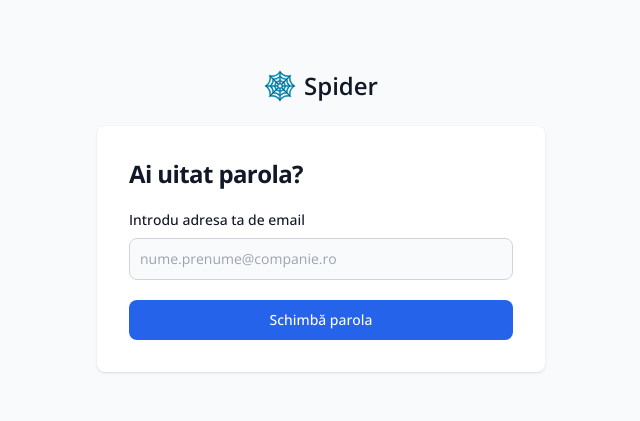
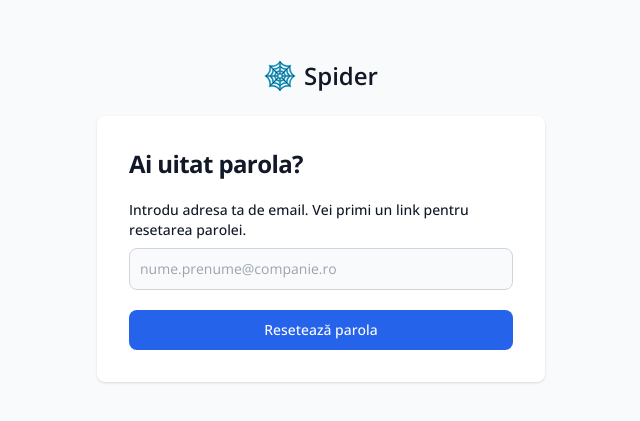
Before and after one commit to davidbotezatu/spider, a React (Vite) app in the folder client/: page /resetpass in a window 1280 px wide. Shown: the part 179-600 px from the top of the page, without its empty margins (319-959 px from the left). Built offline with nearby package versions, Linux system fonts and the light colour scheme.

Commit message:
validari resetare parola

```diff
--- a/client/src/components/access/ResetPassword.jsx
+++ b/client/src/components/access/ResetPassword.jsx
@@ -1,6 +1,25 @@
 import logo from "../../assets/spider.svg";
+import validation from "../../validations/ResetPasswordValidation";
+import { useForm } from "react-hook-form";
+import { yupResolver } from "@hookform/resolvers/yup";
 
 const ResetPassword = () => {
+  {
+    /** Use form + yup resolvers */
+  }
+  const {
+    register,
+    handleSubmit,
+    formState: { errors },
+  } = useForm({ resolver: yupResolver(validation) });
+
+  const submitForm = (data) => {
+    console.log(data);
+  };
+
+  {
+    /** Page */
+  }
   return (
     <section className="bg-gray-50 dark:bg-gray-900">
       <div className="mx-auto flex flex-col items-center justify-center px-6 py-8 md:h-screen lg:py-0">
@@ -15,13 +34,21 @@ const ResetPassword = () => {
           <h2 className="mb-1 text-xl font-bold leading-tight tracking-tight text-gray-900 dark:text-white md:text-2xl">
             Ai uitat parola?
           </h2>
-          <form className="mt-4 space-y-4 md:space-y-5 lg:mt-5" action="#">
+
+          {/** Formular resetare parola */}
+          <form
+            className="mt-4 space-y-4 md:space-y-5 lg:mt-5"
+            action="#"
+            onSubmit={handleSubmit(submitForm)}
+          >
+            {/** Adresa de email + validari */}
             <div>
               <label
                 htmlFor="email"
                 className="mb-2 block text-sm font-medium text-gray-900 dark:text-white"
               >
-                Introdu adresa ta de email
+                Introdu adresa ta de email. Vei primi un link pentru resetarea
+                parolei.
               </label>
               <input
                 type="email"
@@ -29,15 +56,21 @@ const ResetPassword = () => {
                 id="email"
                 className="block w-full rounded-lg border border-gray-300 bg-gray-50 p-2.5 text-gray-900 focus:border-blue-600 focus:ring-blue-600 dark:border-gray-600 dark:bg-gray-700 dark:text-white dark:placeholder-gray-400 dark:focus:border-blue-500 dark:focus:ring-blue-500 sm:text-sm"
                 placeholder="nume.prenume@companie.ro"
-                required=""
+                {...register("email")}
               />
+              {errors.email && (
+                <p className="mb-2 block text-sm font-medium text-red-600 dark:text-red-600">
+                  {errors.email.message}
+                </p>
+              )}
             </div>
 
+            {/** Buton submit */}
             <button
               type="submit"
               className="w-full rounded-lg bg-blue-600 px-5 py-2.5 text-center text-sm font-medium text-white hover:bg-blue-700 focus:outline-none focus:ring-4 focus:ring-blue-300 dark:bg-blue-600 dark:hover:bg-blue-700 dark:focus:ring-blue-800"
             >
-              Schimbă parola
+              Resetează parola
             </button>
           </form>
         </div>
--- /dev/null
+++ b/client/src/validations/ResetPasswordValidation.jsx
@@ -0,0 +1,13 @@
+import * as yup from "yup";
+
+const ResetPasswordValidation = yup.object().shape({
+  email: yup
+    .string()
+    .required("Câmp obligatoriu")
+    .matches(
+      /^(([^<>()\[\]\\.,;:\s@"]+(\.[^<>()\[\]\\.,;:\s@"]+)*)|(".+"))@((\[[0-9]{1,3}\.[0-9]{1,3}\.[0-9]{1,3}\.[0-9]{1,3}])|(([a-zA-Z\-0-9]+\.)+[a-zA-Z]{2,}))$/,
+      "Adresa de email este invalidă"
+    ),
+});
+
+export default ResetPasswordValidation;
```
